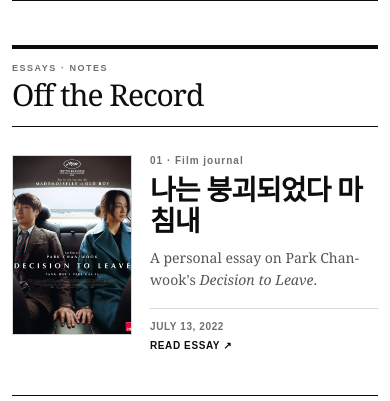
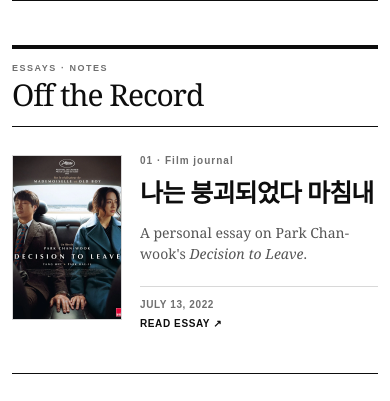
Before and after one commit to ontherecord-lim/ontherecord-lim.github.io, a plain HTML site: page index.html in a window 390 px wide. Shown: the part 5600-6001 px from the top of the page. Drawn offline with Linux system fonts and the light colour scheme; no server answers.

Commit message:
Update styles.css

```diff
--- a/styles.css
+++ b/styles.css
@@ -351,3 +351,90 @@ html[lang="ko"] .site-footer { letter-spacing: .02em; text-transform: none; }
   * { scroll-behavior: auto !important; animation-duration: .01ms !important; animation-iteration-count: 1 !important; transition-duration: .01ms !important; }
   .ticker-track { animation: none; }
 }
+
+/* OFF THE RECORD — FIX */
+
+.off-record-feature {
+  display: grid;
+  grid-template-columns: 190px minmax(0, 1fr);
+  gap: 38px;
+  align-items: center;
+  padding-top: 28px;
+}
+
+.off-record-image {
+  display: block;
+  width: 190px;
+  aspect-ratio: 2 / 3;
+  overflow: hidden;
+  border: 1px solid var(--line);
+  background: #f3f3f3;
+}
+
+.off-record-image img {
+  display: block;
+  width: 100%;
+  height: 100%;
+  object-fit: cover;
+}
+
+.off-record-copy {
+  display: block;
+  width: auto;
+  height: auto;
+  min-height: 0;
+  padding: 0;
+  margin: 0;
+  border: 0;
+  background: transparent;
+}
+
+.off-record-copy .feature-index {
+  margin: 0 0 14px;
+  color: var(--muted);
+  font-size: 10px;
+  font-weight: 700;
+  letter-spacing: .1em;
+}
+
+.off-record-copy h3 {
+  margin: 0 0 14px;
+  max-width: 760px;
+  font-family: Arial, Helvetica, sans-serif;
+  font-size: clamp(30px, 3.2vw, 46px);
+  font-weight: 700;
+  line-height: 1.1;
+  letter-spacing: -.035em;
+}
+
+.off-record-deck {
+  margin: 0 0 22px;
+  color: #555;
+  font-family: Georgia, "Times New Roman", serif;
+  font-size: 16px;
+  line-height: 1.5;
+}
+
+.off-record-copy .story-footer {
+  width: 100%;
+}
+
+@media (max-width: 680px) {
+  .off-record-feature {
+    grid-template-columns: 110px minmax(0, 1fr);
+    gap: 18px;
+    align-items: start;
+  }
+
+  .off-record-image {
+    width: 110px;
+  }
+
+  .off-record-copy h3 {
+    font-size: 25px;
+  }
+
+  .off-record-deck {
+    font-size: 14px;
+  }
+}
```
